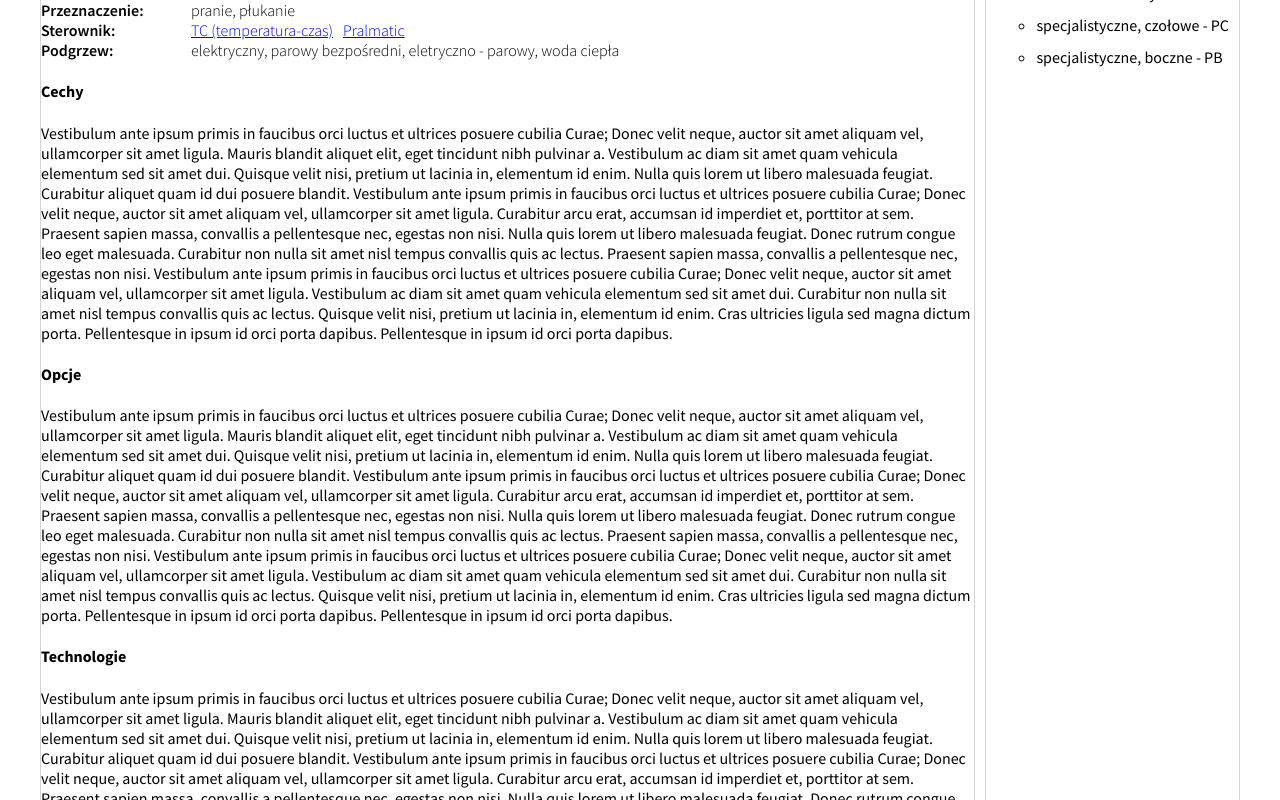
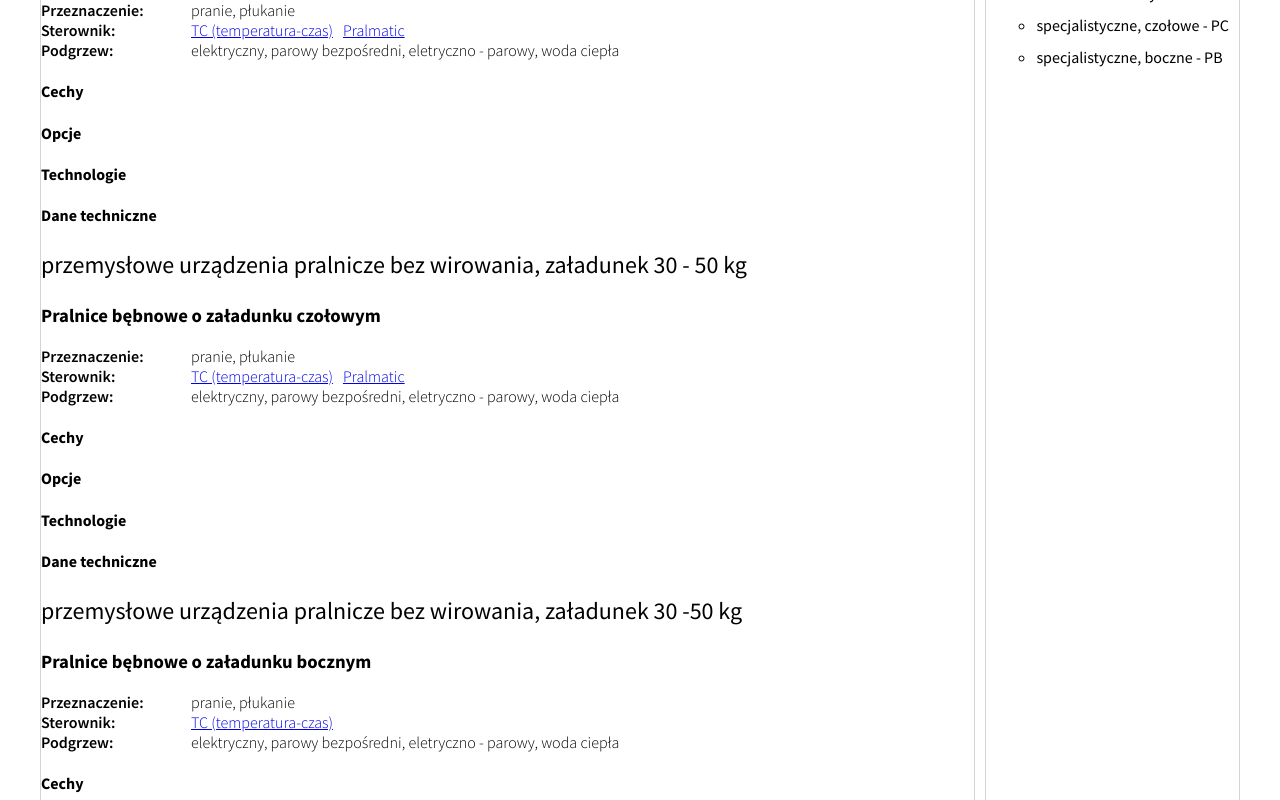
Before and after one commit to krystek77/react-website-client-side, a React (Create React App) app: page /produkty/pralnice in a window 1280 px wide. Shown: the part 1920-2720 px from the top of the page. Built offline with nearby package versions, Linux system fonts and the light colour scheme.

Commit message:
Update products data
Added properties features and options

```diff
--- a/src/constants/products.js
+++ b/src/constants/products.js
@@ -9,25 +9,27 @@ export const dataProducts = [
       {
         title: 'Pralnice bębnowe o załadunku czołowym',
         subtitle: 'przemysłowe urządzenia pralnicze bez wirowania, załadunek 8 - 22 kg',
-        control_options: [1,2],
+        control_options: [1, 2],
         purpose: ['pranie', 'płukanie'],
         heating: ['elektryczny', 'parowy bezpośredni', 'eletryczno - parowy', 'woda ciepła'],
         g_factor: '',
         mount: '',
         pathname: 'pralnice#czolowe-pb',
-        desc: 'Vestibulum ante ipsum primis in faucibus orci luctus et ultrices posuere cubilia Curae; Donec velit neque, auctor sit amet aliquam vel, ullamcorper sit amet ligula. Mauris blandit aliquet elit, eget tincidunt nibh pulvinar a. Vestibulum ac diam sit amet quam vehicula elementum sed sit amet dui. Quisque velit nisi, pretium ut lacinia in, elementum id enim. Nulla quis lorem ut libero malesuada feugiat. Curabitur aliquet quam id dui posuere blandit. Vestibulum ante ipsum primis in faucibus orci luctus et ultrices posuere cubilia Curae; Donec velit neque, auctor sit amet aliquam vel, ullamcorper sit amet ligula. Curabitur arcu erat, accumsan id imperdiet et, porttitor at sem. Praesent sapien massa, convallis a pellentesque nec, egestas non nisi. Nulla quis lorem ut libero malesuada feugiat. Donec rutrum congue leo eget malesuada. Curabitur non nulla sit amet nisl tempus convallis quis ac lectus. Praesent sapien massa, convallis a pellentesque nec, egestas non nisi. Vestibulum ante ipsum primis in faucibus orci luctus et ultrices posuere cubilia Curae; Donec velit neque, auctor sit amet aliquam vel, ullamcorper sit amet ligula. Vestibulum ac diam sit amet quam vehicula elementum sed sit amet dui. Curabitur non nulla sit amet nisl tempus convallis quis ac lectus. Quisque velit nisi, pretium ut lacinia in, elementum id enim. Cras ultricies ligula sed magna dictum porta. Pellentesque in ipsum id orci porta dapibus. Pellentesque in ipsum id orci porta dapibus.',
+        features: ['trwała budowa', 'oblachowanie ze stali nierdzewnej', 'oba bębny ze stali nierdzewnej', 'prosta konstrukcja', 'niskie koszty eksploatacji i serwisu', 'sterownik mikroprocesorowy'],
+        options: ['różne podgrzewy', 'oblachowanie ze stali kwasoodpornej', 'farbiarka', 'dekatyzacja dzinsu'],
         label: 'załadaunek czołowy - PB',
       },
       {
         title: 'Pralnice bębnowe o załadunku czołowym',
         subtitle: 'przemysłowe urządzenia pralnicze bez wirowania, załadunek 30 - 50 kg',
-        control_options: [1,2],
+        control_options: [1, 2],
         purpose: ['pranie', 'płukanie'],
         heating: ['elektryczny', 'parowy bezpośredni', 'eletryczno - parowy', 'woda ciepła'],
         g_factor: '',
         mount: '',
         pathname: 'pralnice#czolowe-pc',
-        desc: 'Vestibulum ante ipsum primis in faucibus orci luctus et ultrices posuere cubilia Curae; Donec velit neque, auctor sit amet aliquam vel, ullamcorper sit amet ligula. Mauris blandit aliquet elit, eget tincidunt nibh pulvinar a. Vestibulum ac diam sit amet quam vehicula elementum sed sit amet dui. Quisque velit nisi, pretium ut lacinia in, elementum id enim. Nulla quis lorem ut libero malesuada feugiat. Curabitur aliquet quam id dui posuere blandit. Vestibulum ante ipsum primis in faucibus orci luctus et ultrices posuere cubilia Curae; Donec velit neque, auctor sit amet aliquam vel, ullamcorper sit amet ligula. Curabitur arcu erat, accumsan id imperdiet et, porttitor at sem. Praesent sapien massa, convallis a pellentesque nec, egestas non nisi. Nulla quis lorem ut libero malesuada feugiat. Donec rutrum congue leo eget malesuada. Curabitur non nulla sit amet nisl tempus convallis quis ac lectus. Praesent sapien massa, convallis a pellentesque nec, egestas non nisi. Vestibulum ante ipsum primis in faucibus orci luctus et ultrices posuere cubilia Curae; Donec velit neque, auctor sit amet aliquam vel, ullamcorper sit amet ligula. Vestibulum ac diam sit amet quam vehicula elementum sed sit amet dui. Curabitur non nulla sit amet nisl tempus convallis quis ac lectus. Quisque velit nisi, pretium ut lacinia in, elementum id enim. Cras ultricies ligula sed magna dictum porta. Pellentesque in ipsum id orci porta dapibus. Pellentesque in ipsum id orci porta dapibus.',
+        features: ['trwała budowa', 'oblachowanie ze stali nierdzewnej', 'oba bębny ze stali nierdzewnej', 'prosta konstrukcja', 'niskie koszty eksploatacji i serwisu', 'sterownik mikroprocesorowy'],
+        options: ['różne podgrzewy', 'oblachowanie ze stali kwasoodpornej', 'farbiarka', 'dekatyzacja dzinsu'],
         label: 'załadunek czołowy - PC',
       },
       {
@@ -39,31 +41,34 @@ export const dataProducts = [
         g_factor: '',
         mount: '',
         pathname: 'pralnice#boczne',
-        desc: 'Vestibulum ante ipsum primis in faucibus orci luctus et ultrices posuere cubilia Curae; Donec velit neque, auctor sit amet aliquam vel, ullamcorper sit amet ligula. Mauris blandit aliquet elit, eget tincidunt nibh pulvinar a. Vestibulum ac diam sit amet quam vehicula elementum sed sit amet dui. Quisque velit nisi, pretium ut lacinia in, elementum id enim. Nulla quis lorem ut libero malesuada feugiat. Curabitur aliquet quam id dui posuere blandit. Vestibulum ante ipsum primis in faucibus orci luctus et ultrices posuere cubilia Curae; Donec velit neque, auctor sit amet aliquam vel, ullamcorper sit amet ligula. Curabitur arcu erat, accumsan id imperdiet et, porttitor at sem. Praesent sapien massa, convallis a pellentesque nec, egestas non nisi. Nulla quis lorem ut libero malesuada feugiat. Donec rutrum congue leo eget malesuada. Curabitur non nulla sit amet nisl tempus convallis quis ac lectus. Praesent sapien massa, convallis a pellentesque nec, egestas non nisi. Vestibulum ante ipsum primis in faucibus orci luctus et ultrices posuere cubilia Curae; Donec velit neque, auctor sit amet aliquam vel, ullamcorper sit amet ligula. Vestibulum ac diam sit amet quam vehicula elementum sed sit amet dui. Curabitur non nulla sit amet nisl tempus convallis quis ac lectus. Quisque velit nisi, pretium ut lacinia in, elementum id enim. Cras ultricies ligula sed magna dictum porta. Pellentesque in ipsum id orci porta dapibus. Pellentesque in ipsum id orci porta dapibus.',
+        features: ['trwała budowa', 'oblachowanie ze stali nierdzewnej', 'oba bębny ze stali nierdzewnej', 'prosta konstrukcja', 'niskie koszty eksploatacji i serwisu', 'sterownik mikroprocesorowy'],
+        options: ['różne podgrzewy', 'oblachowanie ze stali kwasoodpornej', 'farbiarka', 'dekatyzacja dzinsu'],
         label: 'załadunek boczny - PB',
       },
       {
         title: 'Specjalistyczne pralnice bębnowe o załadunku czołowym',
         subtitle: 'przemysłowe urządzenia pralnicze, załadunek 90 - 120 kg',
-        control_options: [1,2,16],
+        control_options: [1, 2, 16],
         purpose: ['pranie', 'płukanie', 'farbowanie', 'dekatyzacja'],
         heating: ['elektryczny', 'parowy bezpośredni', 'eletryczno - parowy', 'woda ciepła', 'parowy pośredni'],
         g_factor: '',
         mount: '',
         pathname: 'pralnice#specjalne-czolowe',
-        desc: 'Vestibulum ante ipsum primis in faucibus orci luctus et ultrices posuere cubilia Curae; Donec velit neque, auctor sit amet aliquam vel, ullamcorper sit amet ligula. Mauris blandit aliquet elit, eget tincidunt nibh pulvinar a. Vestibulum ac diam sit amet quam vehicula elementum sed sit amet dui. Quisque velit nisi, pretium ut lacinia in, elementum id enim. Nulla quis lorem ut libero malesuada feugiat. Curabitur aliquet quam id dui posuere blandit. Vestibulum ante ipsum primis in faucibus orci luctus et ultrices posuere cubilia Curae; Donec velit neque, auctor sit amet aliquam vel, ullamcorper sit amet ligula. Curabitur arcu erat, accumsan id imperdiet et, porttitor at sem. Praesent sapien massa, convallis a pellentesque nec, egestas non nisi. Nulla quis lorem ut libero malesuada feugiat. Donec rutrum congue leo eget malesuada. Curabitur non nulla sit amet nisl tempus convallis quis ac lectus. Praesent sapien massa, convallis a pellentesque nec, egestas non nisi. Vestibulum ante ipsum primis in faucibus orci luctus et ultrices posuere cubilia Curae; Donec velit neque, auctor sit amet aliquam vel, ullamcorper sit amet ligula. Vestibulum ac diam sit amet quam vehicula elementum sed sit amet dui. Curabitur non nulla sit amet nisl tempus convallis quis ac lectus. Quisque velit nisi, pretium ut lacinia in, elementum id enim. Cras ultricies ligula sed magna dictum porta. Pellentesque in ipsum id orci porta dapibus. Pellentesque in ipsum id orci porta dapibus.',
+        features: ['oblachowanie ze stali nierdzewnej', 'oba bębny ze stali nierdzewnej', 'prosta konstrukcja', 'niskie koszty eksploatacji i serwisu', 'sterowanie według określonych potrzeb'],
+        options: ['podgrzew parowy bezpośredni lub pośredni', 'oblachowanie ze stali kwasoodpornej', 'lekkie podwirowanie'],
         label: 'specjalistyczne, czołowe - PC',
       },
       {
         title: 'Specjalistyczne pralnice bębnowe o załadunku bocznym',
         subtitle: 'przemysłowe urządzenia pralnicze, załadunek 200 - 300 kg',
-        control_options: [1,2,16],
+        control_options: [1, 2, 16],
         purpose: ['pranie', 'płukanie', 'farbowanie', 'dekatyzacja'],
         heating: ['elektryczny', 'parowy bezpośredni', 'eletryczno - parowy', 'woda ciepła', 'parowy pośredni'],
         g_factor: '',
         mount: '',
         pathname: 'pralnice#specjalne-boczne',
-        desc: 'Vestibulum ante ipsum primis in faucibus orci luctus et ultrices posuere cubilia Curae; Donec velit neque, auctor sit amet aliquam vel, ullamcorper sit amet ligula. Mauris blandit aliquet elit, eget tincidunt nibh pulvinar a. Vestibulum ac diam sit amet quam vehicula elementum sed sit amet dui. Quisque velit nisi, pretium ut lacinia in, elementum id enim. Nulla quis lorem ut libero malesuada feugiat. Curabitur aliquet quam id dui posuere blandit. Vestibulum ante ipsum primis in faucibus orci luctus et ultrices posuere cubilia Curae; Donec velit neque, auctor sit amet aliquam vel, ullamcorper sit amet ligula. Curabitur arcu erat, accumsan id imperdiet et, porttitor at sem. Praesent sapien massa, convallis a pellentesque nec, egestas non nisi. Nulla quis lorem ut libero malesuada feugiat. Donec rutrum congue leo eget malesuada. Curabitur non nulla sit amet nisl tempus convallis quis ac lectus. Praesent sapien massa, convallis a pellentesque nec, egestas non nisi. Vestibulum ante ipsum primis in faucibus orci luctus et ultrices posuere cubilia Curae; Donec velit neque, auctor sit amet aliquam vel, ullamcorper sit amet ligula. Vestibulum ac diam sit amet quam vehicula elementum sed sit amet dui. Curabitur non nulla sit amet nisl tempus convallis quis ac lectus. Quisque velit nisi, pretium ut lacinia in, elementum id enim. Cras ultricies ligula sed magna dictum porta. Pellentesque in ipsum id orci porta dapibus. Pellentesque in ipsum id orci porta dapibus.',
+        features: ['oblachowanie ze stali nierdzewnej', 'oba bębny ze stali nierdzewnej', 'prosta konstrukcja', 'niskie koszty eksploatacji i serwisu', 'sterowanie według określonych potrzeb'],
+        options: ['podgrzew parowy bezpośredni lub pośredni', 'oblachowanie ze stali kwasoodpornej', 'lekkie podwirowanie'],
         label: 'specjalistyczne, boczne - PB',
       },
     ],
@@ -84,7 +89,8 @@ export const dataProducts = [
         g_factor: '200',
         mount: 'tak',
         pathname: 'pralnicowirowki#normalnoobrotowe-pralma',
-        desc: 'Vestibulum ante ipsum primis in faucibus orci luctus et ultrices posuere cubilia Curae; Donec velit neque, auctor sit amet aliquam vel, ullamcorper sit amet ligula. Mauris blandit aliquet elit, eget tincidunt nibh pulvinar a. Vestibulum ac diam sit amet quam vehicula elementum sed sit amet dui. Quisque velit nisi, pretium ut lacinia in, elementum id enim. Nulla quis lorem ut libero malesuada feugiat. Curabitur aliquet quam id dui posuere blandit. Vestibulum ante ipsum primis in faucibus orci luctus et ultrices posuere cubilia Curae; Donec velit neque, auctor sit amet aliquam vel, ullamcorper sit amet ligula. Curabitur arcu erat, accumsan id imperdiet et, porttitor at sem. Praesent sapien massa, convallis a pellentesque nec, egestas non nisi. Nulla quis lorem ut libero malesuada feugiat. Donec rutrum congue leo eget malesuada. Curabitur non nulla sit amet nisl tempus convallis quis ac lectus. Praesent sapien massa, convallis a pellentesque nec, egestas non nisi. Vestibulum ante ipsum primis in faucibus orci luctus et ultrices posuere cubilia Curae; Donec velit neque, auctor sit amet aliquam vel, ullamcorper sit amet ligula. Vestibulum ac diam sit amet quam vehicula elementum sed sit amet dui. Curabitur non nulla sit amet nisl tempus convallis quis ac lectus. Quisque velit nisi, pretium ut lacinia in, elementum id enim. Cras ultricies ligula sed magna dictum porta. Pellentesque in ipsum id orci porta dapibus. Pellentesque in ipsum id orci porta dapibus.',
+        features: ['oblachowanie ze stali nierdzewnej', 'oba bębny ze stali nierdzewnej', 'wymaga specjalnego fundamentu', 'napęd z przemiennikiem częstotliwości', 'elektrozawór parowy w standardzie (dla wersji parowej)', 'sterownik mikroprocesorowy'],
+        options: ['wersja MOP'],
         label: 'normalnoobrotowe - Pralma',
       },
       {
@@ -96,7 +102,8 @@ export const dataProducts = [
         g_factor: '100-150',
         mount: 'tak',
         pathname: 'pralnicowirowki#normalnoobrotowe-rx',
-        desc: 'Vestibulum ante ipsum primis in faucibus orci luctus et ultrices posuere cubilia Curae; Donec velit neque, auctor sit amet aliquam vel, ullamcorper sit amet ligula. Mauris blandit aliquet elit, eget tincidunt nibh pulvinar a. Vestibulum ac diam sit amet quam vehicula elementum sed sit amet dui. Quisque velit nisi, pretium ut lacinia in, elementum id enim. Nulla quis lorem ut libero malesuada feugiat. Curabitur aliquet quam id dui posuere blandit. Vestibulum ante ipsum primis in faucibus orci luctus et ultrices posuere cubilia Curae; Donec velit neque, auctor sit amet aliquam vel, ullamcorper sit amet ligula. Curabitur arcu erat, accumsan id imperdiet et, porttitor at sem. Praesent sapien massa, convallis a pellentesque nec, egestas non nisi. Nulla quis lorem ut libero malesuada feugiat. Donec rutrum congue leo eget malesuada. Curabitur non nulla sit amet nisl tempus convallis quis ac lectus. Praesent sapien massa, convallis a pellentesque nec, egestas non nisi. Vestibulum ante ipsum primis in faucibus orci luctus et ultrices posuere cubilia Curae; Donec velit neque, auctor sit amet aliquam vel, ullamcorper sit amet ligula. Vestibulum ac diam sit amet quam vehicula elementum sed sit amet dui. Curabitur non nulla sit amet nisl tempus convallis quis ac lectus. Quisque velit nisi, pretium ut lacinia in, elementum id enim. Cras ultricies ligula sed magna dictum porta. Pellentesque in ipsum id orci porta dapibus. Pellentesque in ipsum id orci porta dapibus.',
+        features: ['mocowane do podłoża', 'panel górny ze stali nierdzewnej', 'bęben wewnętrzny i zewnętrzny ze stali nierdzewnej', 'łatwy w użyciu programator', 'duży zawór odpływowy - 76 mm', 'łatwy dostęp do wszystkich podzespołów', 'duże drzwi wsadowe ułatwiające załadunek i rozładunek'],
+        options: ['panele górne i boczne ze stali nierdzewnej', 'wtyczka USB w panelu tylnym', 'podłączenie do pomp płynnych środków piorących', 'zestaw odzyskiwania wody', 'trzeci wlot wody'],
         label: 'normalnoobrotowe - RX',
       },
       {
@@ -108,8 +115,9 @@ export const dataProducts = [
         g_factor: '200',
         mount: 'tak',
         pathname: 'pralnicowirowki#szybkoobrotowe-rx',
-        desc: 'Vestibulum ante ipsum primis in faucibus orci luctus et ultrices posuere cubilia Curae; Donec velit neque, auctor sit amet aliquam vel, ullamcorper sit amet ligula. Mauris blandit aliquet elit, eget tincidunt nibh pulvinar a. Vestibulum ac diam sit amet quam vehicula elementum sed sit amet dui. Quisque velit nisi, pretium ut lacinia in, elementum id enim. Nulla quis lorem ut libero malesuada feugiat. Curabitur aliquet quam id dui posuere blandit. Vestibulum ante ipsum primis in faucibus orci luctus et ultrices posuere cubilia Curae; Donec velit neque, auctor sit amet aliquam vel, ullamcorper sit amet ligula. Curabitur arcu erat, accumsan id imperdiet et, porttitor at sem. Praesent sapien massa, convallis a pellentesque nec, egestas non nisi. Nulla quis lorem ut libero malesuada feugiat. Donec rutrum congue leo eget malesuada. Curabitur non nulla sit amet nisl tempus convallis quis ac lectus. Praesent sapien massa, convallis a pellentesque nec, egestas non nisi. Vestibulum ante ipsum primis in faucibus orci luctus et ultrices posuere cubilia Curae; Donec velit neque, auctor sit amet aliquam vel, ullamcorper sit amet ligula. Vestibulum ac diam sit amet quam vehicula elementum sed sit amet dui. Curabitur non nulla sit amet nisl tempus convallis quis ac lectus. Quisque velit nisi, pretium ut lacinia in, elementum id enim. Cras ultricies ligula sed magna dictum porta. Pellentesque in ipsum id orci porta dapibus. Pellentesque in ipsum id orci porta dapibus.',
-        label: 'normalnoobrotowe - RX',
+        features: ['mocowane do podłoża', 'panel górny ze stali nierdzewnej', 'bęben wewnętrzny i zewnętrzny ze stali nierdzewnej', 'łatwy w użyciu programator', 'duży zawór odpływowy - 76 mm', 'łatwy dostęp do wszystkich podzespołów', 'duże drzwi wsadowe ułatwiające załadunek i rozładunek'],
+        options: ['panele górne i boczne ze stali nierdzewnej', 'wtyczka USB w panelu tylnym', 'podłączenie do pomp płynnych środków piorących', 'zestaw odzyskiwania wody', 'trzeci wlot wody'],
+        label: 'szybkoobrotowe - RX',
       },
     ],
   },
```
